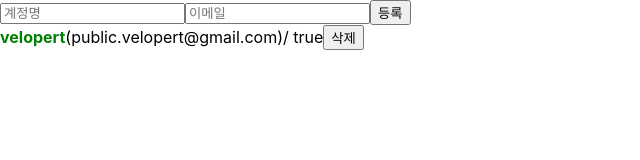
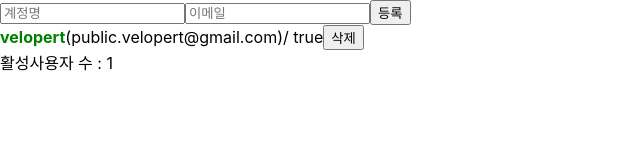
Before and after one commit to hsh0367/react-study, a React (Create React App) app in the folder nuts-react/: page / in a window 1280 px wide. Shown: the top 160 px of the page, without its empty margins (0-640 px from the left). Built offline with nearby package versions, Linux system fonts and the light colour scheme.

Commit message:
feat: 1-ch17 공부 추가 밸로퍼트 react 사이트

```diff
--- a/nuts-react/src/App.js
+++ b/nuts-react/src/App.js
@@ -1,8 +1,17 @@
-import React, {useRef, useState} from 'react';
+import React, {useRef, useState, useMemo} from 'react';
 import './App.css';
 import UserList from './UserList';
 import CreateUser from './CreateUser';
+
+// function countActiveUsers(users){
+//   console.log('활성 사용자 수를 세는중...')
+//   return users.filter(user => user.active).length;
+// }
 function App() {
+  const countActiveUsers = () => {
+    console.log('활성 사용자 수를 세는중...')
+    return users.filter(user => user.active).length;
+  }
   const [inputs, setInputs] = useState({
     username: '',
     email: '',
@@ -70,6 +79,7 @@
       )
     );
   };
+  const count = useMemo( () => countActiveUsers(users), [users]);
   return (
     <>
       <CreateUser
@@ -77,8 +87,8 @@
         email={email}
         onChange={onChange}
         onCreate={onCreate}/>
-        <UserList users={users} onRemove={onRemove} onToggle={onToggle}/>
-
+      <UserList users={users} onRemove={onRemove} onToggle={onToggle}/>
+      <div> 활성사용자 수 : {count}</div>
     </>
   );
 }
```
